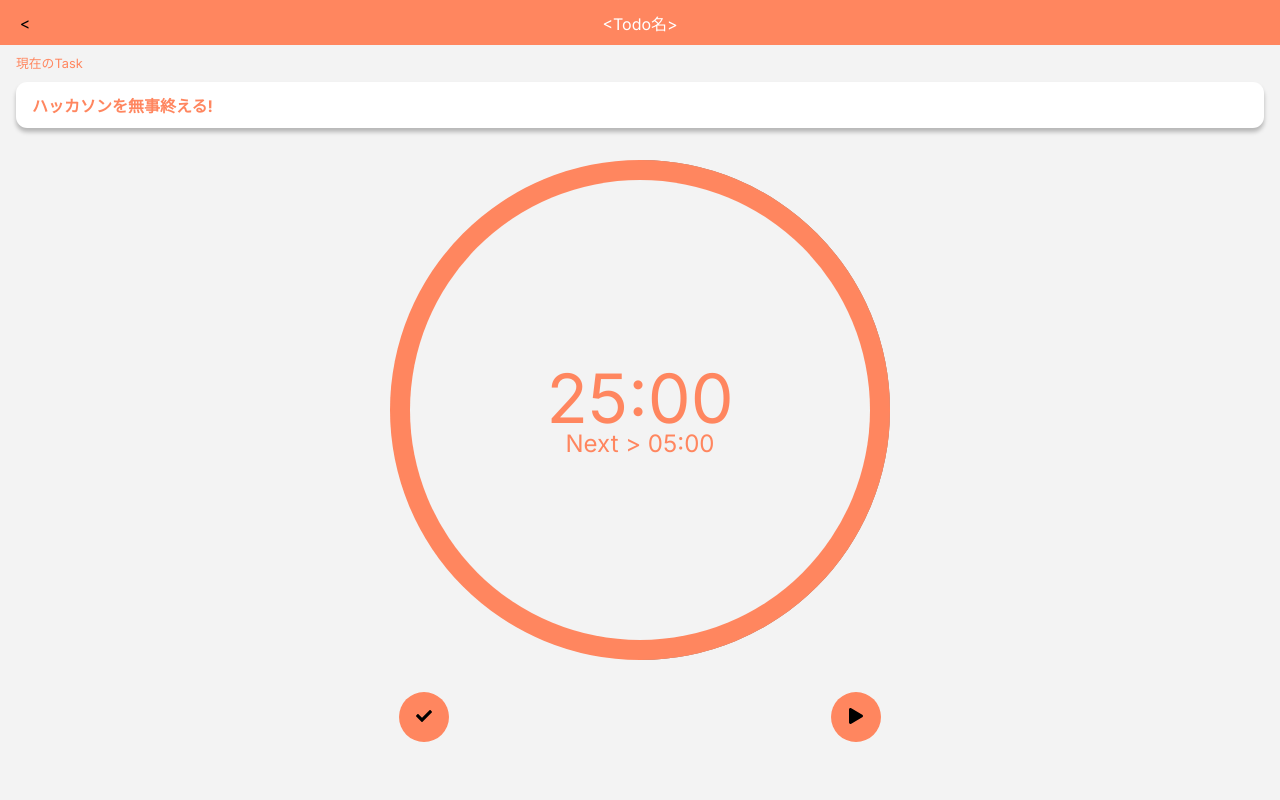
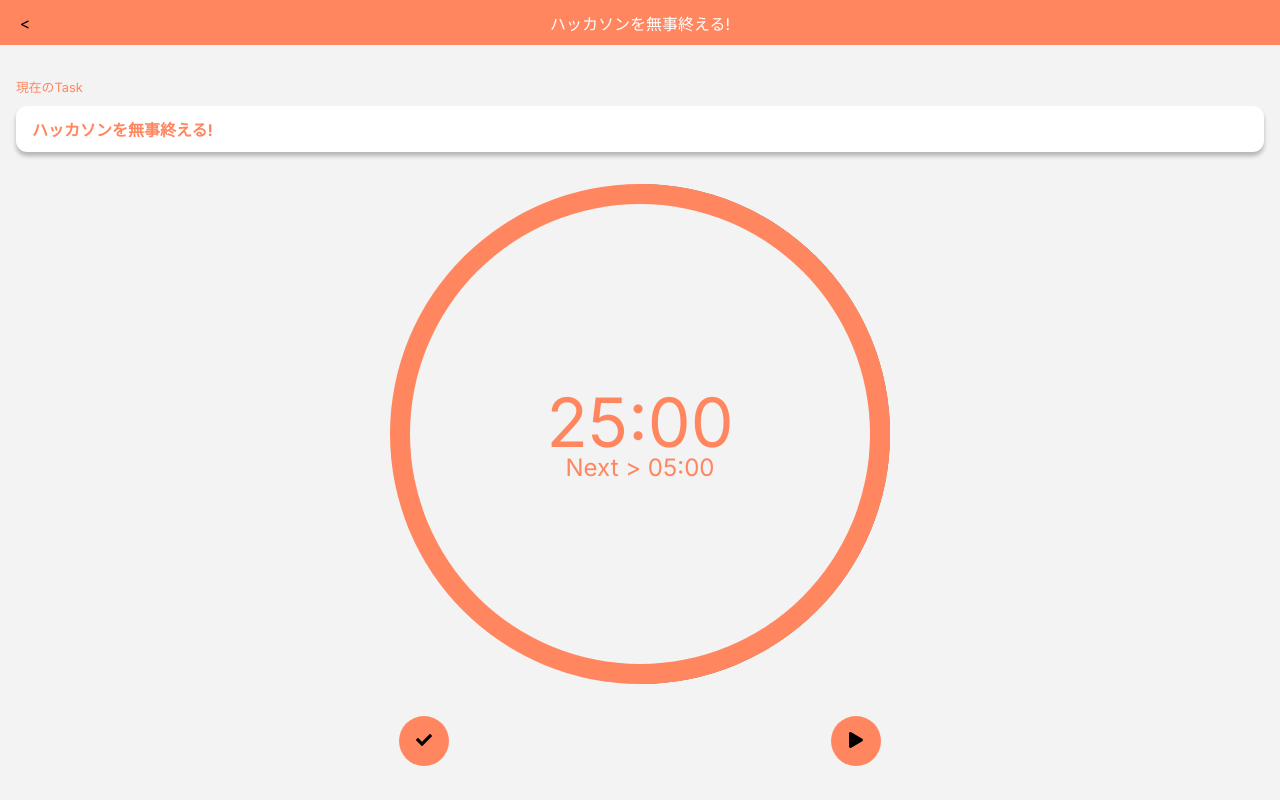
Before and after one commit to SuwaGeeks/jobScribe_frontEnd, a Next.js app in the folder jobscribe/: page /timer in a window 1280 px wide. Built offline with nearby package versions, Linux system fonts and the light colour scheme.

Commit message:
fix: 秒数更新の変数

```diff
--- a/jobscribe/pages/timer/index.tsx
+++ b/jobscribe/pages/timer/index.tsx
@@ -15,14 +15,17 @@ export default function Todo() {
 
   const [minutes, setMinutes] = useState(25)
   const [seconds, setSeconds] = useState(0)
+  let tmpSecond = seconds;
   const [timerId, setTimerId] = useState(0)
 
   const countDown = () => {
-    if (seconds == 0) {
+    if (tmpSecond == 0) {
       setMinutes(minute => minute - 1)
       setSeconds(59)
+      tmpSecond = 59
     } else {
       setSeconds(second => second - 1)
+      tmpSecond--
     }
   }
 
@@ -37,7 +40,7 @@ export default function Todo() {
 
   return (
     <Main>
-      <Header title="<Todo名>" handleBack={() => router.push('/todo')}/>
+      <Header title="ハッカソンを無事終える!" handleBack={() => router.push('/todo')}/>
       <Container>
         <TaskHeader>現在のTask</TaskHeader>
         <TodoCard task="ハッカソンを無事終える!" />
@@ -66,7 +69,7 @@ const Main = styled.main`
 `
 
 const Container = styled.div`
-  margin: 0.5em 1em;
+  margin: 2em 1em 0 1em;
 `
 
 const TaskHeader = styled.div`
```
